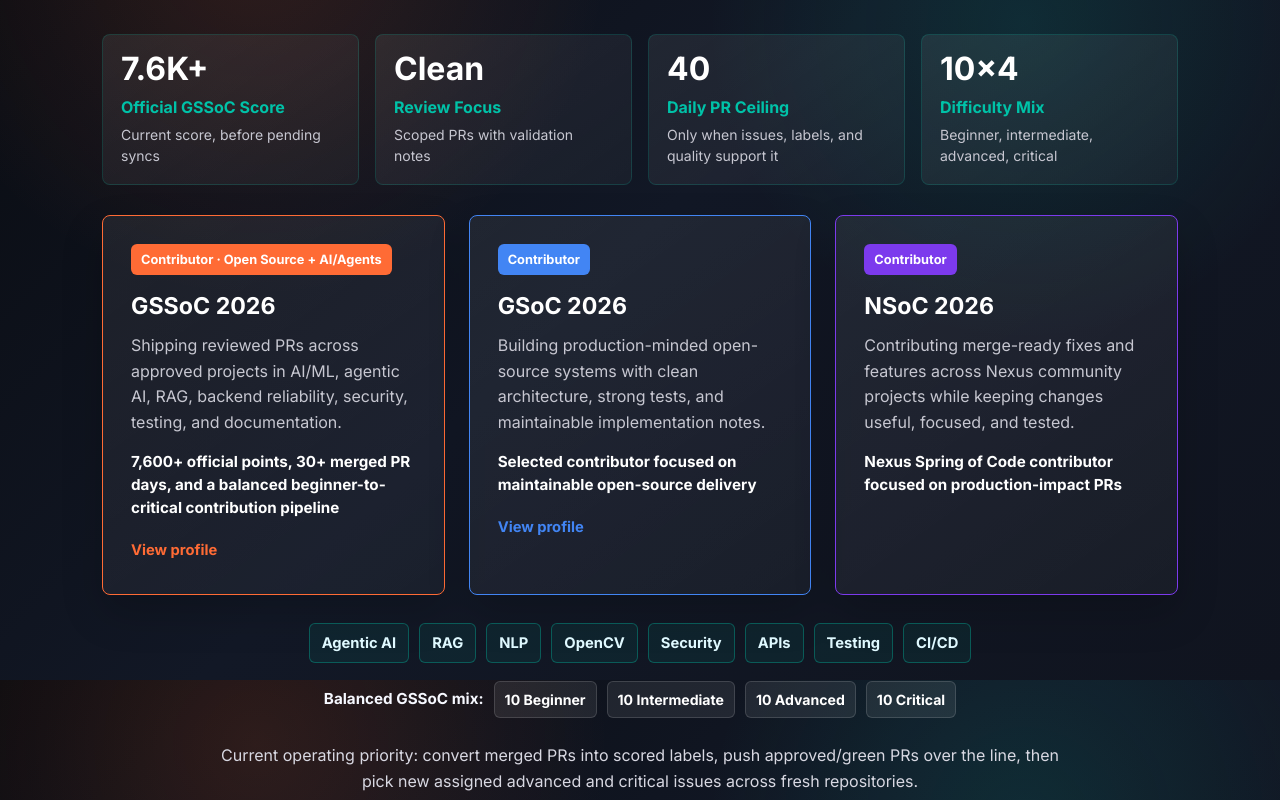
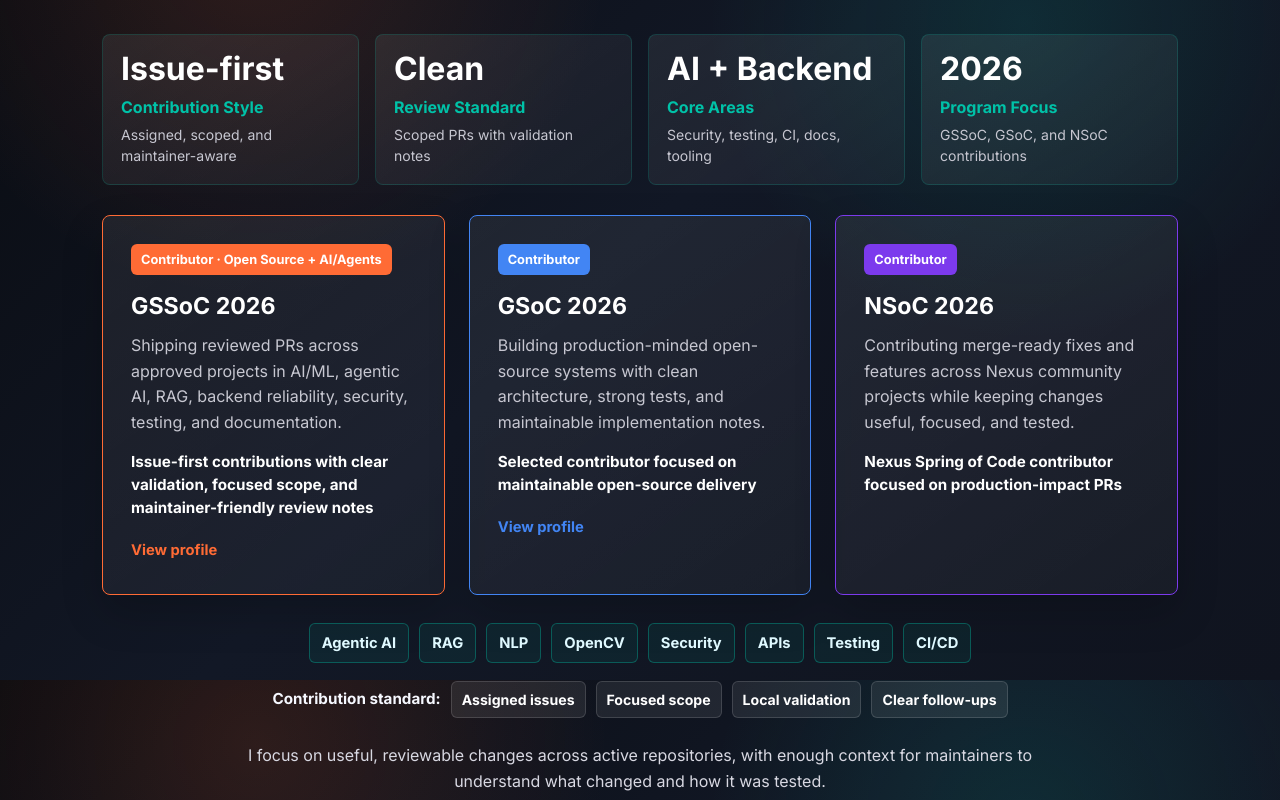
Before and after one commit to saurabhhhcodes/saurabhhhcodes, a React (Create React App) app in the folder portfolio-website/: page / in a window 1280 px wide. Shown: the part 1720-2520 px from the top of the page. Built offline with nearby package versions, Linux system fonts and the light colour scheme.

Commit message:
docs: polish open source profile language

```diff
--- a/portfolio-website/src/App.tsx
+++ b/portfolio-website/src/App.tsx
@@ -49,9 +49,9 @@ function App() {
               </a>
             </div>
             <div className="hero-open-source-panel" aria-label="Current open source focus">
-              <span>40 useful PR/day ceiling</span>
-              <span>10 Beginner · 10 Intermediate · 10 Advanced · 10 Critical</span>
-              <span>Label conversion · Merge-ready PRs · Critical lanes</span>
+              <span>Issue-first open-source contributions</span>
+              <span>AI · Backend · Security · Testing · Developer tooling</span>
+              <span>Scoped PRs with clear validation notes</span>
             </div>
             <div className="hero-actions">
               <Button variant="primary" href="https://gssoc.girlscript.org/profile/6a73d848-056f-4043-a79b-83dfc87113ac" target="_blank" rel="noreferrer">
--- a/portfolio-website/src/components/OpenSourcePrograms.tsx
+++ b/portfolio-website/src/components/OpenSourcePrograms.tsx
@@ -19,24 +19,24 @@ interface ProgramStat {
 
 const programStats: ProgramStat[] = [
     {
-        label: 'Official GSSoC Score',
-        value: '7.6K+',
-        detail: 'Current score, before pending syncs',
+        label: 'Contribution Style',
+        value: 'Issue-first',
+        detail: 'Assigned, scoped, and maintainer-aware',
     },
     {
-        label: 'Review Focus',
+        label: 'Review Standard',
         value: 'Clean',
         detail: 'Scoped PRs with validation notes',
     },
     {
-        label: 'Daily PR Ceiling',
-        value: '40',
-        detail: 'Only when issues, labels, and quality support it',
+        label: 'Core Areas',
+        value: 'AI + Backend',
+        detail: 'Security, testing, CI, docs, tooling',
     },
     {
-        label: 'Difficulty Mix',
-        value: '10x4',
-        detail: 'Beginner, intermediate, advanced, critical',
+        label: 'Program Focus',
+        value: '2026',
+        detail: 'GSSoC, GSoC, and NSoC contributions',
     },
 ];
 
@@ -45,7 +45,7 @@ const programs: Program[] = [
         name: 'GSSoC 2026',
         role: 'Contributor · Open Source + AI/Agents',
         detail: 'Shipping reviewed PRs across approved projects in AI/ML, agentic AI, RAG, backend reliability, security, testing, and documentation.',
-        metric: '7,600+ official points, 30+ merged PR days, and a balanced beginner-to-critical contribution pipeline',
+        metric: 'Issue-first contributions with clear validation, focused scope, and maintainer-friendly review notes',
         link: 'https://gssoc.girlscript.org/profile/6a73d848-056f-4043-a79b-83dfc87113ac',
         accent: '#FF6B35',
     },
@@ -67,8 +67,6 @@ const programs: Program[] = [
 ];
 
 const focusAreas = ['Agentic AI', 'RAG', 'NLP', 'OpenCV', 'Security', 'APIs', 'Testing', 'CI/CD'];
-const difficultyMix = ['Beginner', 'Intermediate', 'Advanced', 'Critical'];
-
 const OpenSourcePrograms: React.FC = () => (
     <section id="opensource" className="opensource-section">
         <Fade>
@@ -118,15 +116,16 @@ const OpenSourcePrograms: React.FC = () => (
                     <span key={area}>{area}</span>
                 ))}
             </div>
-            <div className="opensource-difficulty" aria-label="GSSoC daily contribution mix">
-                <strong>Balanced GSSoC mix:</strong>
-                {difficultyMix.map((difficulty) => (
-                    <span key={difficulty}>10 {difficulty}</span>
-                ))}
+            <div className="opensource-difficulty" aria-label="Open source contribution standard">
+                <strong>Contribution standard:</strong>
+                <span>Assigned issues</span>
+                <span>Focused scope</span>
+                <span>Local validation</span>
+                <span>Clear follow-ups</span>
             </div>
             <p className="opensource-note">
-                Current operating priority: convert merged PRs into scored labels, push approved/green PRs over the line,
-                then pick new assigned advanced and critical issues across fresh repositories.
+                I focus on useful, reviewable changes across active repositories, with enough context for maintainers
+                to understand what changed and how it was tested.
             </p>
         </Fade>
     </section>
```
Also changed, not shown: 1 other file (tests, documents, lock files or other folders).
